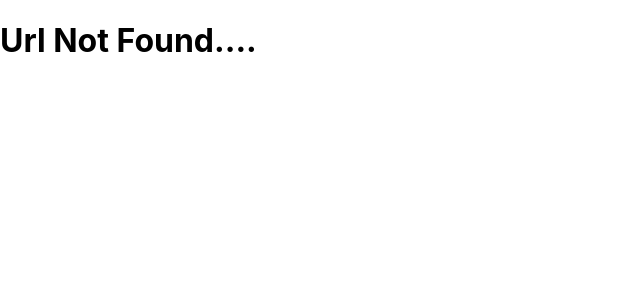
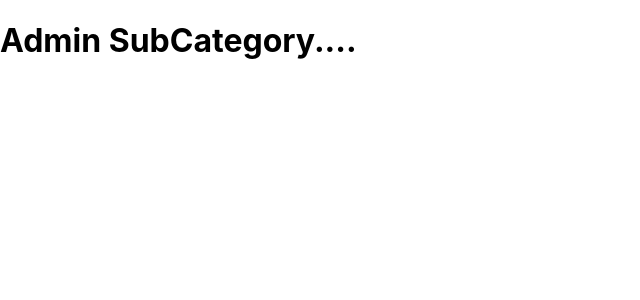
Before and after one commit to kunal9724kg/eCommerce, a React (Create React App) app in the folder webapp/: page /admin/subCategory in a window 1280 px wide. Before the commit this address had no page. Shown: the top 300 px of the page, without its empty margins (0-640 px from the left). Built offline with nearby package versions, Linux system fonts and the light colour scheme.

Commit message:
Adding Routes for Admin
Signed-off-by: Mudit Jain <ciphereck@gmail.com>

```diff
--- a/webapp/src/App.js
+++ b/webapp/src/App.js
@@ -10,7 +10,7 @@ function App() {
         <React.Suspense fallback={<div>Loading......</div>}>
 
           <Switch>
-            <Route exact path="/admin" component={Admin} />
+            <Route path="/admin" component={Admin} />
             <Route path="/*" component={NotFound} />
           </Switch>
 
--- a/webapp/src/components/admin/Admin.js
+++ b/webapp/src/components/admin/Admin.js
@@ -1,8 +1,28 @@
-import React from 'react';
+import React, {useState} from 'react';
+import { Switch, BrowserRouter, Route } from 'react-router-dom';
+import AdminCategory from './AdminCategory/AdminCategory';
+import AdminSubCategory from './AdminSubCategory/AdminSubCategory';
+import AdminProduct from './AdminProduct/AdminProduct'
+import NotFound from '../NotFound/NotFound';
 
-function Admin() {
+function Admin(props) {
+  const [match, setMatch] = useState(props.match)
+
   return (
-    <h1>Admin....</h1>
+    <BrowserRouter>
+      <div>
+        <React.Suspense fallback={<div>Loading......</div>}>
+
+          <Switch>
+            <Route exact path={`${match.url}/category`} component={AdminCategory} />
+            <Route exact path={`${match.url}/subCategory`} component={AdminSubCategory} />
+            <Route exact path={`${match.url}/product`} component={AdminProduct} />
+            <Route path="/*" component={NotFound} />
+
+          </Switch>
+        </React.Suspense>
+      </div>
+    </BrowserRouter>
   );
 }
 
--- /dev/null
+++ b/webapp/src/components/admin/AdminCategory/AdminCategory.js
@@ -0,0 +1,9 @@
+import React from 'react';
+
+function AdminCategory() {
+  return (
+    <h1>Admin Category....</h1>
+  );
+}
+
+export default AdminCategory;
--- /dev/null
+++ b/webapp/src/components/admin/AdminProduct/AdminProduct.js
@@ -0,0 +1,9 @@
+import React from 'react';
+
+function AdminProduct() {
+  return (
+    <h1>Admin Product....</h1>
+  );
+}
+
+export default AdminProduct;
--- /dev/null
+++ b/webapp/src/components/admin/AdminSubCategory/AdminSubCategory.js
@@ -0,0 +1,9 @@
+import React from 'react';
+
+function AdminSubCategory() {
+  return (
+    <h1>Admin SubCategory....</h1>
+  );
+}
+
+export default AdminSubCategory;
```
